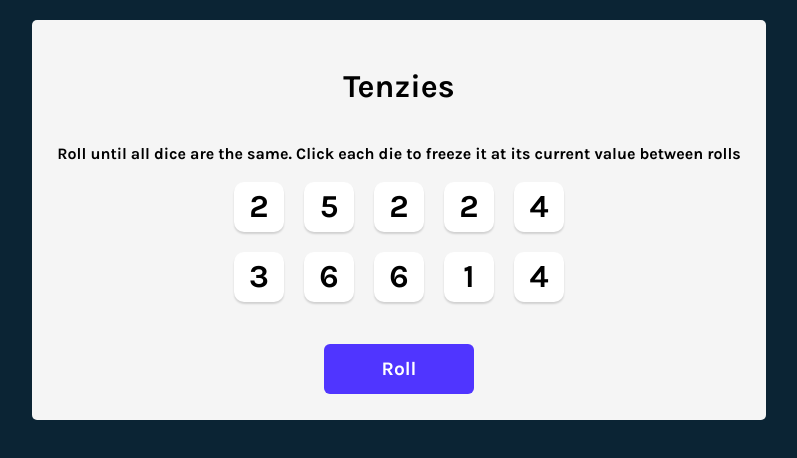
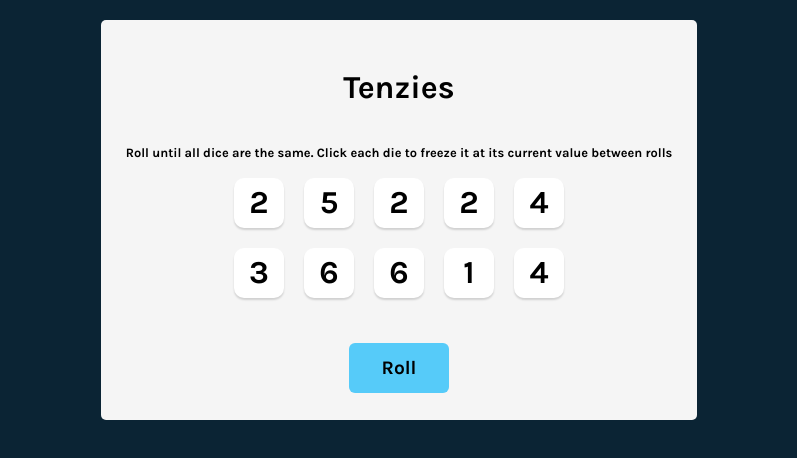
Before and after one commit to Ghostrealm7/tenzies-game, a React (Vite) app: page / in a window 1280 px wide. Shown: the top 458 px of the page, without its empty margins (241-1038 px from the left). Built offline with nearby package versions, Linux system fonts and the light colour scheme.

Commit message:
added new colour profile

```diff
--- a/src/Die.jsx
+++ b/src/Die.jsx
@@ -2,7 +2,7 @@ import React from "react";
 
 function Die({ isHeld, value, holdDice, id }) {
   const styles = {
-    backgroundColor: isHeld ? "#59E391" : "white",
+    backgroundColor: isHeld ? "#56CBF9" : "white",
   };
 
   return (
--- a/src/style.css
+++ b/src/style.css
@@ -48,7 +48,12 @@ main {
   font-size: 2rem;
 }
 
-.roll-dice {
+.die:hover {
+  color:#81F4E1;
+}
+
+
+/* .roll-dice {
   height: 50px;
   width: 150px;
   border: none;
@@ -58,8 +63,34 @@ main {
   font-size: 1.2rem;
   font-family: 'Karla', sans-serif;
   cursor: pointer;
+} */
+
+.roll-dice {
+  color: black;
+  border: none;
+  width: 100px;
+  height: 50px;
+  font-size: 1.2rem;
+  font-family: 'Karla', sans-serif;
+  border-radius: 6px;
+  background-color: #56CBF9;
+  cursor: pointer;
+  transition:
+    width 2s,
+    height 2s,
+    background-color 2s,
+    rotate 0.5s;
+}
+
+.roll-dice:hover {
+  background-color: #56CBF9;
+  rotate: 180deg;
 }
 
 .roll-dice:active {
   box-shadow: inset 5px 5px 10px -3px rgba(0, 0, 0, 0.7);
 }
+
+.instructions {
+  font-size: 0.8rem;
+}
```
